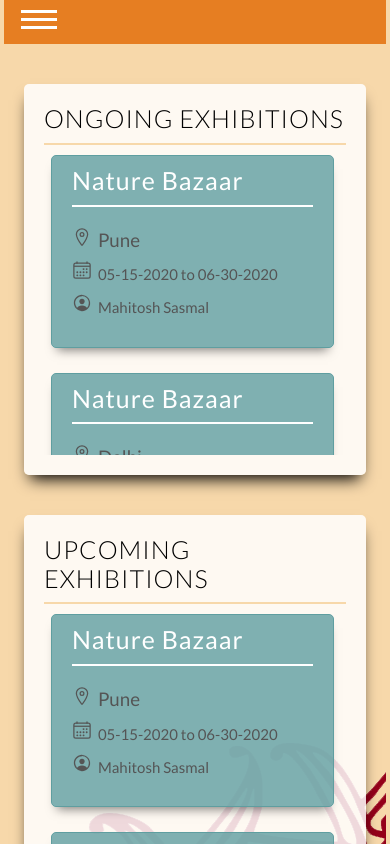
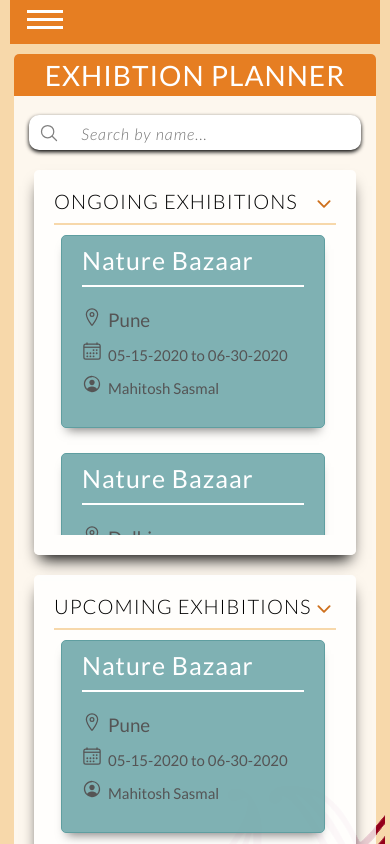
Before and after one commit to ayansasmal/dastkar, a React (Create React App) app in the folder WIP/dastkar-ui/: page /exhibitions in a window 390 px wide. Shown: the top 844 px of the page. Built offline with nearby package versions, Linux system fonts and the light colour scheme; what axios-mock-adapter would draw is missing.

Commit message:
updated UI for Exhibitions

```diff
--- a/WIP/dastkar-ui/package.json
+++ b/WIP/dastkar-ui/package.json
@@ -3,9 +3,9 @@
   "version": "0.1.0",
   "private": true,
   "dependencies": {
-    "@testing-library/jest-dom": "^5.9.0",
-    "@testing-library/react": "^10.2.1",
-    "@testing-library/user-event": "^11.4.0",
+    "@testing-library/jest-dom": "^5.10.1",
+    "@testing-library/react": "^10.3.0",
+    "@testing-library/user-event": "^12.0.3",
     "axios": "^0.19.2",
     "bootstrap": "^4.5.0",
     "import-lazy": "^4.0.0",
--- a/WIP/dastkar-ui/src/App.module.css
+++ b/WIP/dastkar-ui/src/App.module.css
@@ -1,12 +1,15 @@
 .App {
   margin-top: 0;
+
 }
 .App main {
   min-height: calc(100vh - 235px);
 }
 
+
 @media (max-width: 1100px) {
   .App main {
-    /* min-height: calc(100vh - 210px); */
+    width: 100%;
+    margin: 0px
   }
 }
--- a/WIP/dastkar-ui/src/components/Events/Events.js
+++ b/WIP/dastkar-ui/src/components/Events/Events.js
@@ -1,4 +1,4 @@
-import React from "react";
+import React, { useState } from "react";
 import classes from "./Events.module.css";
 import ExhibitionOutline from "../ExhibitionOutline/ExhibitionOutline";
 import { withRouter } from "react-router-dom";
@@ -10,11 +10,38 @@ const Events = (props) => {
     cls.push(classes.Full);
   }
 
+  const [classesChevron, setClassesChevron] = useState([classes.Chevron]);
+  const [classesCarousel, setClassesCarousel] = useState([classes.Carousel]);
+
+  const toggleCarousel = () => {
+    let cls = [classes.Carousel];
+    if(!classesCarousel.includes(classes.Hidden)){
+      console.log('hiding');
+      cls.push(classes.Hidden);
+    }
+    setClassesCarousel(cls);
+  }
+
+  const clickChevron = () => {
+    let cls = [classes.Chevron];
+    if(!classesChevron.includes(classes.Rotate)){
+      console.log('rotating');
+      cls.push(classes.Rotate);
+    }
+    toggleCarousel()
+    setClassesChevron(cls);
+  }
+
   return (
     <React.Fragment>
       <div className={cls.join(" ")}>
-        <h3 className={classes.Heading}>{props.title}</h3>
-        <div className={classes.Carousel}>
+        <div  className={classes.Heading}>
+          <h3>{props.title}</h3>
+          <div className={classesChevron.join(' ')} onClick={clickChevron}>
+            <ion-icon name="chevron-down-outline"></ion-icon>
+          </div>
+        </div>
+        <div className={classesCarousel.join(' ')}>
           <ExhibitionOutline
             name="Nature Bazaar"
             location="Pune"
--- a/WIP/dastkar-ui/src/components/Events/Events.module.css
+++ b/WIP/dastkar-ui/src/components/Events/Events.module.css
@@ -3,14 +3,32 @@
   border-radius: 5px;
   box-shadow: 0px 10px 15px -6px;
   padding: 20px;
-  width: 70%;
   margin: 20px 20px;
 }
 
 .Heading {
+  display: inline-block;
+  width: 100%;
+}
+
+.Heading h3{
   font-weight: 300;
   font-size: 125%;
   text-transform: uppercase;
+  display: inline;
+}
+
+.Chevron {
+  display: block;
+  float: right;
+  transition: transform 0.5s;
+  border-radius: 50%;
+  padding: 0px 2px;
+}
+
+.Chevron ion-icon {
+  vertical-align: middle;
+  color: #ce701d;
 }
 
 .Heading:after {
@@ -23,23 +41,54 @@
 
 .Carousel{
   display: flex;
+  visibility: visible;
   overflow-x: auto;
+  overflow-y: hidden;
   scroll-snap-type: x mandatory;
   scroll-behavior: smooth;
   -webkit-overflow-scrolling: touch;
-  padding: 10px;
+  padding: 5px;
+  width: inherit;
 }
 
 .Full {
   visibility: visible;
-  width: 97%;
+}
+
+.Hidden {
+  /* display: none; */
+  visibility: hidden;
+  height: 0px;
+  padding:0px;
+}
+
+.Rotate {
+  transform: rotate(90deg);
+}
+
+@media (max-width:770px) {
+  .Heading h3{
+    font-weight: 300;
+    font-size: 100%;
+    text-transform: uppercase;
+    display: inline;
+  }
 }
 
 @media (max-width: 1100px) {
   .Carousel{
     flex-direction: column;
     height: 300px;
+    overflow-x: hidden;
+    overflow-y: auto;
     scroll-snap-type: y mandatory;
     padding: 2px;
   }
+
+  .Hidden {
+    /* display: none; */
+    visibility: hidden;
+    height: 0px;
+    padding:0px;
+  }
 }
--- a/WIP/dastkar-ui/src/components/Form/FormRow/FormRow.module.css
+++ b/WIP/dastkar-ui/src/components/Form/FormRow/FormRow.module.css
@@ -1,6 +1,6 @@
 .FormRow {
   max-width: 95vw;
-  margin: 0.7% auto;
+  margin: 10px;
   width: 85%;
   border-bottom: 1px solid #cccccc;
 }
--- a/WIP/dastkar-ui/src/components/Login/Login.module.css
+++ b/WIP/dastkar-ui/src/components/Login/Login.module.css
@@ -3,10 +3,10 @@
   border-radius: 5px;
   box-shadow: 0 8px 10px -6px;
   padding: 20px;
-  width: 30%;
+  width: 400px;
   margin: 40px 20px;
   float: right;
-  height: 360px;
+  height: fit-content;
 }
 
 .Login h3 {
--- a/WIP/dastkar-ui/src/components/UI/Input/Input.module.css
+++ b/WIP/dastkar-ui/src/components/UI/Input/Input.module.css
@@ -1,13 +1,13 @@
 .Input {
-  margin-top: 10px;
   letter-spacing: 1px;
+  margin-top: 5px;
 }
 
 .Input[type="text"],
 .Input[type="password"] {
   width: 95%;
   padding: 5px 10px;
-  border-radius: 3px;
+  border-radius: 5px;
   border: 0px;
   font-size: 80%;
   font-weight: 350;
--- a/WIP/dastkar-ui/src/containers/Exhibitions/Exhibitions.js
+++ b/WIP/dastkar-ui/src/containers/Exhibitions/Exhibitions.js
@@ -1,10 +1,24 @@
 import React from "react";
 import classes from "./Exhibitions.module.css";
 import Events from "../../components/Events/Events";
+import Input from "../../components/UI/Input/Input";
 
 const Exhibitions = (props) => {
   return (
     <div className={classes.Exhibitions}>
+      <div className={classes.Header}>
+        <div className={classes.Title}>
+          <h3>Exhibtion Planner</h3>
+          <div className={classes.SearchLarge}>
+            <div className={classes.SearchIcon}><ion-icon name="search-outline"></ion-icon></div>
+            <div className={classes.SearchField}><Input type="text" placeholder="Search by name..." /></div>
+          </div>
+        </div>
+      </div>
+      <div className={classes.SearchSmall}>
+            <div className={classes.SearchIcon}><ion-icon name="search-outline"></ion-icon></div>
+            <div className={classes.SearchField}><Input type="text" placeholder="Search by name..." /></div>
+          </div>
       <div className={classes.ExhibitionRow}>
         <Events title="Ongoing Exhibitions" />
       </div>
--- a/WIP/dastkar-ui/src/containers/Exhibitions/Exhibitions.module.css
+++ b/WIP/dastkar-ui/src/containers/Exhibitions/Exhibitions.module.css
@@ -1,12 +1,109 @@
 .Exhibitions {
-  box-sizing: border-box;
   display: block;
+  margin: 20px 40px;
+  background-color: rgb(255,255,255, 0.8);
+  padding: 5px 10px;
+  border-radius: 5px;
+}
+
+.Header {
+  display: inline-block;
   width: 100%;
-  margin-top: 20px;
+  margin: 10px;
+}
+
+.Header:after {
+  display: block;
+  height: 2px;
+  background-color: #f7d8aa;
+  content: " ";
+  margin: 45px 0px 0px 0px;
+}
+
+.Title {
+  display: inline;
+}
+
+.Title h3 {
+  float: left;
+  font-weight: 300;
+  font-size: 140%;
+  text-transform: uppercase;
+}
+
+.SearchLarge{
+  float: right;
+  display: block;
+  border-radius: 10px;
+  padding-left:10px;
+  margin-right: 20px;
+  width: 250px;
+  background-color: white;
+}
+
+.SearchSmall{
+  display: none;
+  border-radius: 10px;
+  padding-left:10px;
+  padding-bottom: 3px;
+  margin: 10px 22px;
+  width: 280px;;
+  background-color: white;
+;
+}
+
+.SearchIcon {
+  display: inline-block;
+  margin-top: 8px;
+  color: grey;
+}
+
+.SearchField {
+  width: 90%;
+  float: right;
 }
 
 .ExhibitionRow {
-  box-sizing: border-box;
-  display: inline-flex;
-  width: 100%;
+
 }
+
+
+@media (max-width: 770px) {
+  .Exhibitions {
+    margin:10px 4px;
+    padding:0px;
+    padding-bottom: 10px;
+  }
+
+  .Header {
+    border-top-left-radius: 5px;
+    border-top-right-radius: 5px;
+    margin:0px;
+    width: 100%;
+    text-align: center;
+    align-content: center;
+    background-color: #e67e22;
+    padding:5px 10px;
+  }
+
+  .Header h3 {
+    display: inline-block;
+    color:white;
+    font-weight: 400;
+    width: 100%;
+  }
+
+  .Header:after {
+    display: none;
+  }
+
+  .SearchSmall{
+    display: block;
+    box-shadow: 0px 2px 4px 0px black;
+    margin: 15px;
+    width:unset;
+  }
+  .SearchLarge{
+    display:none;
+  }
+}
--- a/WIP/dastkar-ui/src/index.css
+++ b/WIP/dastkar-ui/src/index.css
@@ -13,7 +13,6 @@
 html,
 body {
   background-color: #f7d8aa;
-  /* color: #555; */
   color: black;
   font-family: "Lato", "Arial", sans-serif;
   font-weight: 300;
@@ -21,19 +20,18 @@ body {
   text-rendering: optimizeLegibility;
   overflow-x: hidden;
   letter-spacing: 1px;
-  margin-left: 1vw;
 }
 
 body {
-  width: 98vw;
   background: url(./assets/images/Dastkar_LOGO_BG.png);
   background-repeat: no-repeat;
   background-position: bottom -400px right -400px;
   background-attachment: fixed;
-
   -webkit-font-smoothing: antialiased;
   -moz-osx-font-smoothing: grayscale;
   min-height: calc(100vh - 150px);
+  margin: 0px 5px;
+  padding: 0px 5px;
 }
 
 ::-webkit-scrollbar {
--- a/WIP/dastkar-ui/src/index.js
+++ b/WIP/dastkar-ui/src/index.js
@@ -4,8 +4,8 @@ import { BrowserRouter } from "react-router-dom";
 import App from "./App";
 import "./grid.css";
 import "./circle.css";
+import "./normalise.css";
 import "./index.css";
-import "./normalise.css";
 import * as serviceWorker from "./serviceWorker";
 
 ReactDOM.render(
```
Also changed, not shown: 1 other file (tests, documents, lock files or other folders).
